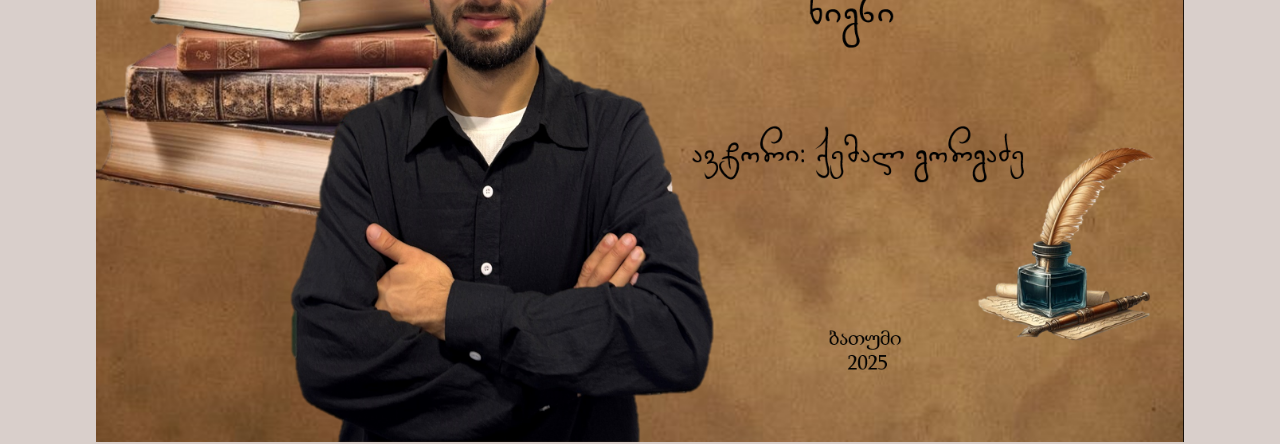
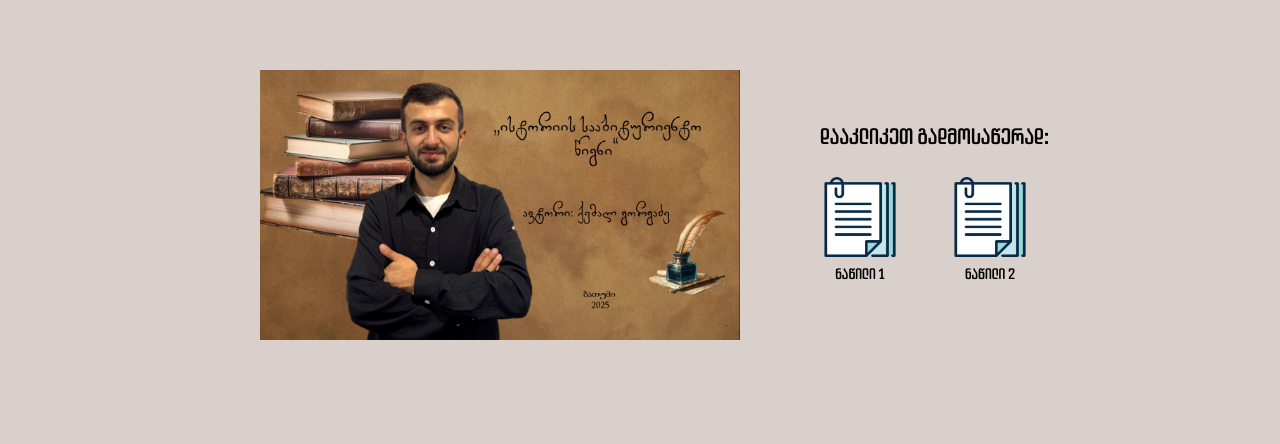
Before and after one commit to J1bomng0/Evrika, a React (Vite) app: page /#/book in a window 1280 px wide. Shown: the part 250-694 px from the top of the page. Built offline with nearby package versions, Linux system fonts and the light colour scheme; no server answers; sample sign-in values are in the browser's storage.

Commit message:
book page

```diff
--- a/src/App.jsx
+++ b/src/App.jsx
@@ -1,6 +1,5 @@
 import React from "react";
 import { Routes, Route, useParams } from "react-router-dom";
-
 import Home from "./pages/Home.jsx";
 import NotesList from "./pages/NotesList.jsx";
 import Infos from "./pages/Infos.jsx";
@@ -13,6 +12,7 @@ import ScrollToTop from "./components/ScrollToTop.jsx";
 import RaarisIstoria from "./pages/RaarisIstoria.jsx";
 import Book from "./pages/book.jsx";
 import Timeline from "./components/Timeline.jsx";
+import Kitxva from "./pages/kitxva.jsx";
 
 /* 🔹 Category-aware router */
 const CategoryRouter = () => {
@@ -20,6 +20,9 @@ const CategoryRouter = () => {
 
   if (slug === "kronologia") {
     return <Timeline />;
+  }
+  if (slug === "pasuxi") {
+    return <Kitxva />;
   }
 
   return <Infos />;
--- a/src/pages/Book.css
+++ b/src/pages/Book.css
@@ -1,27 +1,38 @@
-/* PAGE BACKGROUND */
+/* RESET */
 body {
   margin: 0;
   padding: 0;
 }
 
-/* TITLE */
-.info-title {
-  text-align: center;
-  font-size: 3rem;
-  font-weight: 700;
-  margin-top: 40px;
-  margin-bottom: 30px;
-  color: #000;
-  font-family: "Segoe UI", sans-serif;
+/* PAGE */
+.book-page {
+  min-height: 100vh;
+  display: flex;
+  justify-content: center;
+  align-items: center;
 }
 
-/* BANNER CONTAINER */
+/* MAIN HORIZONTAL LAYOUT (targets your existing structure) */
+.book-page > .banner1,
+.book-page > .downloads {
+  max-width: 3000px;
+}
+
+/* WRAP BOTH SECTIONS INTO A CENTERED ROW */
+.book-page {
+  flex-direction: row;
+  gap: 80px;
+  padding: 60px;
+  padding-top: 10px;
+
+}
+
+
+/* IMAGE */
 .banner1 {
-  width: 85%;
-  max-width: 1100px;
-  margin: 0 auto 50px auto;
-  overflow: hidden;
-  background: transparent;
+  flex: 1.2;
+  max-width: 1000px;
+  margin-left: 200px;
 }
 
 .banner1 img {
@@ -30,18 +41,43 @@ body {
   display: block;
 }
 
-/* TEXT SECTION */
-.info-container {
-  width: 85%;
-  max-width: 1100px;
-  margin: 0 auto 80px auto;
+/* DOWNLOAD SECTION */
+.downloads {
+  flex: 1;
+  text-align: left;
 }
 
-/* PARAGRAPH TEXT */
-.info-text {
-  font-size: 1.05rem;
-  line-height: 1.9;
+/* TITLE */
+.downloads-title {
+  font-size: 1.4rem;
+  font-weight: 600;
+  margin-bottom: 25px;
   color: #000;
-  font-family: "Georgia", serif;
-  text-align: justify;
 }
+
+/* FILE ICONS */
+.files {
+  display: flex;
+  gap: 50px;
+}
+
+.file-item {
+  display: flex;
+  flex-direction: column;
+  align-items: center;
+  text-decoration: none;
+  color: #000;
+}
+
+.file-item img {
+  width: 80px;
+  margin-bottom: 10px;
+}
+
+.file-item span {
+  font-size: 0.95rem;
+}
+
+.file-item:hover {
+  transform: translateY(-4px);
+}
--- a/src/pages/Infos.css
+++ b/src/pages/Infos.css
@@ -1,7 +1,6 @@
 /* General page background */
 body {
   margin: 0;
-  font-family: "Noto Sans Georgian", sans-serif; /* for Georgian readability */
   background-color: #D9CFCB;
   color: #1a1a1a;
 }
--- /dev/null
+++ b/src/pages/Kitxva.css
@@ -0,0 +1,52 @@
+.qa-page {
+  min-height: 100vh;
+  padding: 60px 20px;
+}
+
+.qa-title {
+  text-align: center;
+  font-size: 40px;
+  margin-bottom: 40px;
+}
+
+.qa-container {
+  max-width: 700px;
+  margin: 0 auto;
+}
+
+.qa-item {
+  background: #f6f3f1;
+  border-radius: 16px;
+  overflow: hidden; /* 🔑 THIS fixes the gap */
+  margin-bottom: 16px;
+}
+
+.qa-question {
+  width: 100%;
+  background: transparent;
+  border: none;
+  padding: 18px 20px;
+  font-size: 16px;
+  text-align: left;
+  cursor: pointer;
+
+  display: flex;
+  justify-content: space-between;
+  align-items: center;
+}
+
+.qa-answer {
+  background: #f6f3f1;
+  padding: 18px 20px;
+  margin-top: -2px;
+  font-size: 15px;
+  line-height: 1.6;
+}
+
+.arrow {
+  transition: transform 0.3s ease;
+}
+
+.arrow.open {
+  transform: rotate(180deg);
+}
--- /dev/null
+++ b/src/pages/Kitxva.jsx
@@ -0,0 +1,64 @@
+import React, { useEffect, useState } from "react";
+import { useParams } from "react-router-dom";
+import { doc, getDoc } from "firebase/firestore";
+import { db } from "../firebase"; // adjust path if needed
+import "./Kitxva.css";
+
+const Kitxva = () => {
+  const { noteId } = useParams();
+  const [note, setNote] = useState(null);
+  const [openIndex, setOpenIndex] = useState(null);
+  const [loading, setLoading] = useState(true);
+
+  useEffect(() => {
+    const fetchNote = async () => {
+      try {
+        const ref = doc(db, "notes", noteId); // ⚠️ collection name
+        const snap = await getDoc(ref);
+
+        if (snap.exists()) {
+          setNote(snap.data());
+        }
+      } catch (err) {
+        console.error("Failed to load Q&A note:", err);
+      } finally {
+        setLoading(false);
+      }
+    };
+
+    fetchNote();
+  }, [noteId]);
+
+  if (loading) return <p style={{ textAlign: "center" }}>Loading...</p>;
+  if (!note) return <p style={{ textAlign: "center" }}>Not found</p>;
+
+  return (
+    <div className="qa-page">
+      <h1 className="qa-title">{note.title}</h1>
+
+      <div className="qa-container">
+        {note.items?.map((item, index) => (
+          <div key={index} className="qa-item">
+            <button
+              className="qa-question"
+              onClick={() =>
+                setOpenIndex(openIndex === index ? null : index)
+              }
+            >
+              {item.q}
+              <span className={openIndex === index ? "arrow open" : "arrow"}>
+                ▾
+              </span>
+            </button>
+
+            {openIndex === index && (
+              <div className="qa-answer">{item.a}</div>
+            )}
+          </div>
+        ))}
+      </div>
+    </div>
+  );
+};
+
+export default Kitxva;
--- a/src/pages/book.jsx
+++ b/src/pages/book.jsx
@@ -1,15 +1,35 @@
-import React from 'react'
+import React from "react";
 import bannerImage from "../assets/book_cover.png";
+import file1 from "../assets/part1.pdf";
+import file2 from "../assets/part2.pdf";
 import "./Book.css";
 
 const Book = () => {
   return (
-    <div style={{backgroundColor: '#D9CFCB'}}>
-        <div className="banner1" >
-            <img src={bannerImage} alt="bookCover"/>
+    <div className="book-page">
+      {/* Banner */}
+      <div className="banner1">
+        <img src={bannerImage} alt="book cover" />
+      </div>
+
+      {/* Downloads */}
+      <div className="downloads">
+        <h2 className="downloads-title">დააკლიკეთ გადმოსაწერად:</h2>
+
+        <div className="files">
+          <a href={file1} download className="file-item">
+            <img src="/images/file-icon.png" alt="file 1" />
+            <span>ნაწილი 1</span>
+          </a>
+
+          <a href={file2} download className="file-item">
+            <img src="/images/file-icon.png" alt="file 2" />
+            <span>ნაწილი 2</span>
+          </a>
         </div>
+      </div>
     </div>
-  )
-}
+  );
+};
 
-export default Book
+export default Book;
```
Also changed, not shown: 2 other files (tests, documents, lock files or other folders).
